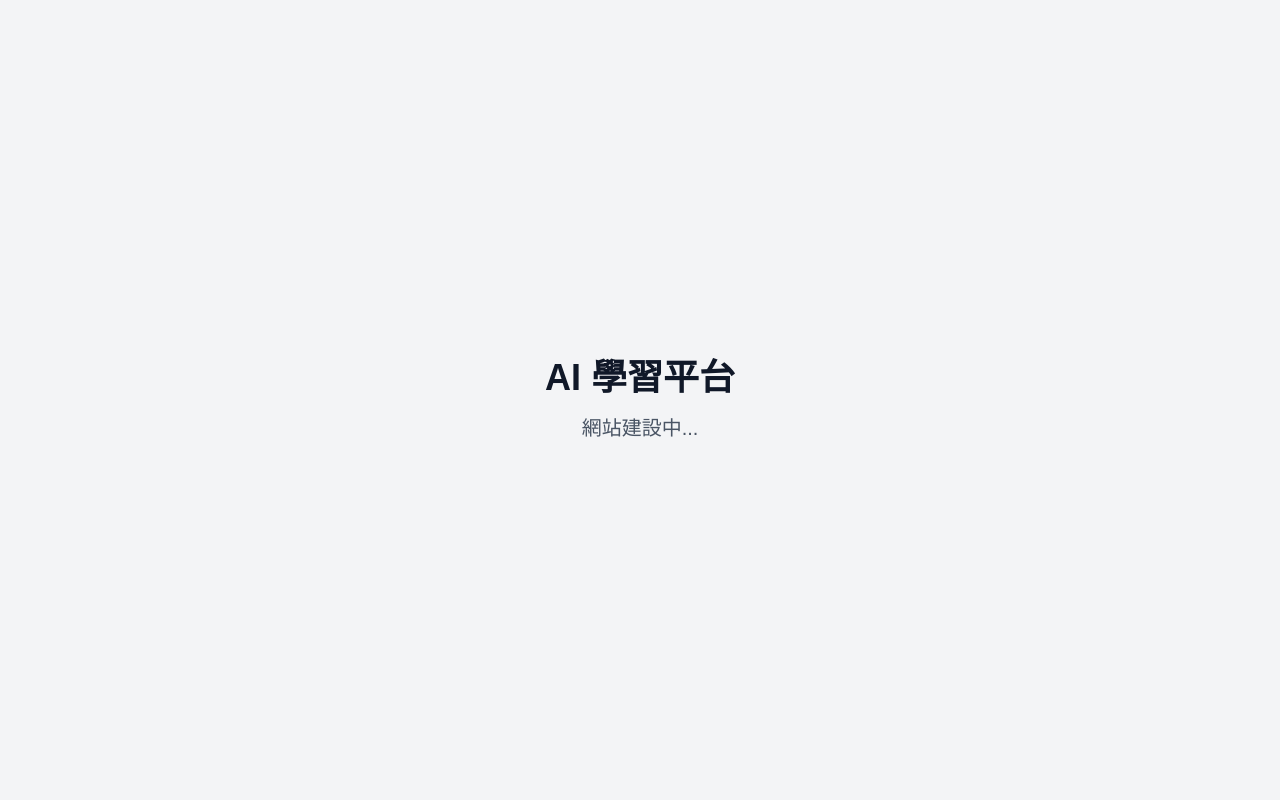
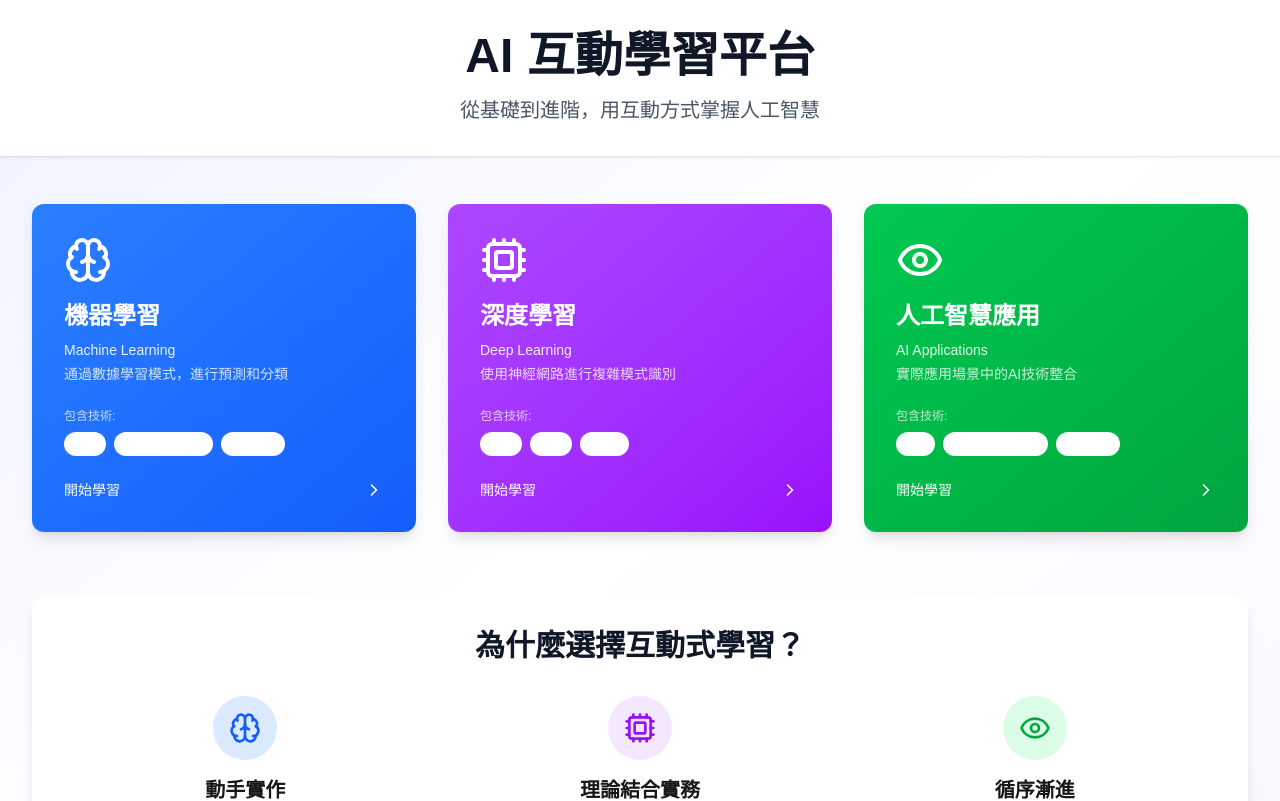
Before and after one commit to 109810006/ai-learning-platform, a Next.js app: page / in a window 1280 px wide. Shown: the top 801 px of the page. Built offline with nearby package versions, Linux system fonts and the light colour scheme.

Commit message:
Update page.tsx

```diff
--- a/src/app/page.tsx
+++ b/src/app/page.tsx
@@ -1,14 +1,135 @@
+import { Brain, Cpu, Eye, ChevronRight } from 'lucide-react';
+
 export default function Home() {
+  const aiCategories = [
+    {
+      id: 'ml',
+      title: '機器學習',
+      subtitle: 'Machine Learning',
+      description: '通過數據學習模式，進行預測和分類',
+      icon: Brain,
+      color: 'blue',
+      gradient: 'from-blue-500 to-blue-600',
+      features: ['SVM', 'Random Forest', 'K-Means']
+    },
+    {
+      id: 'dl',
+      title: '深度學習',
+      subtitle: 'Deep Learning',
+      description: '使用神經網路進行複雜模式識別',
+      icon: Cpu,
+      color: 'purple',
+      gradient: 'from-purple-500 to-purple-600',
+      features: ['CNN', 'RNN', 'YOLO']
+    },
+    {
+      id: 'ai',
+      title: '人工智慧應用',
+      subtitle: 'AI Applications',
+      description: '實際應用場景中的AI技術整合',
+      icon: Eye,
+      color: 'green',
+      gradient: 'from-green-500 to-green-600',
+      features: ['NLP', 'Computer Vision', '強化學習']
+    }
+  ];
+
   return (
-    <div className="min-h-screen bg-gray-100 flex items-center justify-center">
-      <div className="text-center">
-        <h1 className="text-4xl font-bold text-gray-900 mb-4">
-          AI 學習平台
-        </h1>
-        <p className="text-xl text-gray-600">
-          網站建設中...
-        </p>
-      </div>
+    <div className="min-h-screen bg-gradient-to-br from-indigo-50 via-white to-purple-50">
+      {/* 頁面標題 */}
+      <header className="bg-white shadow-sm">
+        <div className="max-w-7xl mx-auto px-4 sm:px-6 lg:px-8 py-8">
+          <div className="text-center">
+            <h1 className="text-5xl font-bold text-gray-900 mb-4">
+              AI 互動學習平台
+            </h1>
+            <p className="text-xl text-gray-600">
+              從基礎到進階，用互動方式掌握人工智慧
+            </p>
+          </div>
+        </div>
+      </header>
+
+      {/* 主要內容 */}
+      <main className="max-w-7xl mx-auto px-4 sm:px-6 lg:px-8 py-12">
+        {/* 分類卡片區域 */}
+        <div className="grid md:grid-cols-3 gap-8 mb-16">
+          {aiCategories.map((category) => {
+            const IconComponent = category.icon;
+            return (
+              <div
+                key={category.id}
+                className={`bg-gradient-to-br ${category.gradient} p-8 rounded-xl text-white cursor-pointer transform hover:scale-105 transition-all duration-300 shadow-lg hover:shadow-xl`}
+              >
+                <IconComponent size={48} className="mb-4" />
+                <h3 className="text-2xl font-bold mb-2">{category.title}</h3>
+                <p className="text-sm opacity-90 mb-1">{category.subtitle}</p>
+                <p className="text-sm opacity-80 mb-6">{category.description}</p>
+
+                {/* 特色功能標籤 */}
+                <div className="space-y-2 mb-6">
+                  <div className="text-xs opacity-75">包含技術:</div>
+                  <div className="flex flex-wrap gap-2">
+                    {category.features.map((feature, idx) => (
+                      <span
+                        key={idx}
+                        className="text-xs bg-white bg-opacity-20 px-2 py-1 rounded-full"
+                      >
+                        {feature}
+                      </span>
+                    ))}
+                  </div>
+                </div>
+
+                {/* 開始學習按鈕 */}
+                <div className="flex items-center justify-between">
+                  <span className="text-sm font-medium">開始學習</span>
+                  <ChevronRight size={20} />
+                </div>
+              </div>
+            );
+          })}
+        </div>
+
+        {/* 特色介紹區域 */}
+        <div className="bg-white rounded-xl shadow-lg p-8">
+          <h2 className="text-3xl font-bold text-center text-gray-900 mb-8">
+            為什麼選擇互動式學習？
+          </h2>
+          <div className="grid md:grid-cols-3 gap-8">
+            <div className="text-center">
+              <div className="bg-blue-100 w-16 h-16 rounded-full flex items-center justify-center mx-auto mb-4">
+                <Brain className="text-blue-600" size={32} />
+              </div>
+              <h3 className="text-xl font-semibold mb-3">動手實作</h3>
+              <p className="text-gray-600">直接調整參數，即時看到結果變化，加深理解</p>
+            </div>
+            <div className="text-center">
+              <div className="bg-purple-100 w-16 h-16 rounded-full flex items-center justify-center mx-auto mb-4">
+                <Cpu className="text-purple-600" size={32} />
+              </div>
+              <h3 className="text-xl font-semibold mb-3">理論結合實務</h3>
+              <p className="text-gray-600">用真實案例和數據來學習，不只是紙上談兵</p>
+            </div>
+            <div className="text-center">
+              <div className="bg-green-100 w-16 h-16 rounded-full flex items-center justify-center mx-auto mb-4">
+                <Eye className="text-green-600" size={32} />
+              </div>
+              <h3 className="text-xl font-semibold mb-3">循序漸進</h3>
+              <p className="text-gray-600">從入門到專家，清晰的學習路徑指引</p>
+            </div>
+          </div>
+        </div>
+
+        {/* 狀態提示 */}
+        <div className="mt-8 text-center">
+          <div className="inline-block bg-yellow-100 border border-yellow-300 rounded-lg px-4 py-2">
+            <p className="text-yellow-800 text-sm">
+              🚧 互動功能開發中，敬請期待！
+            </p>
+          </div>
+        </div>
+      </main>
     </div>
   );
 }
```
